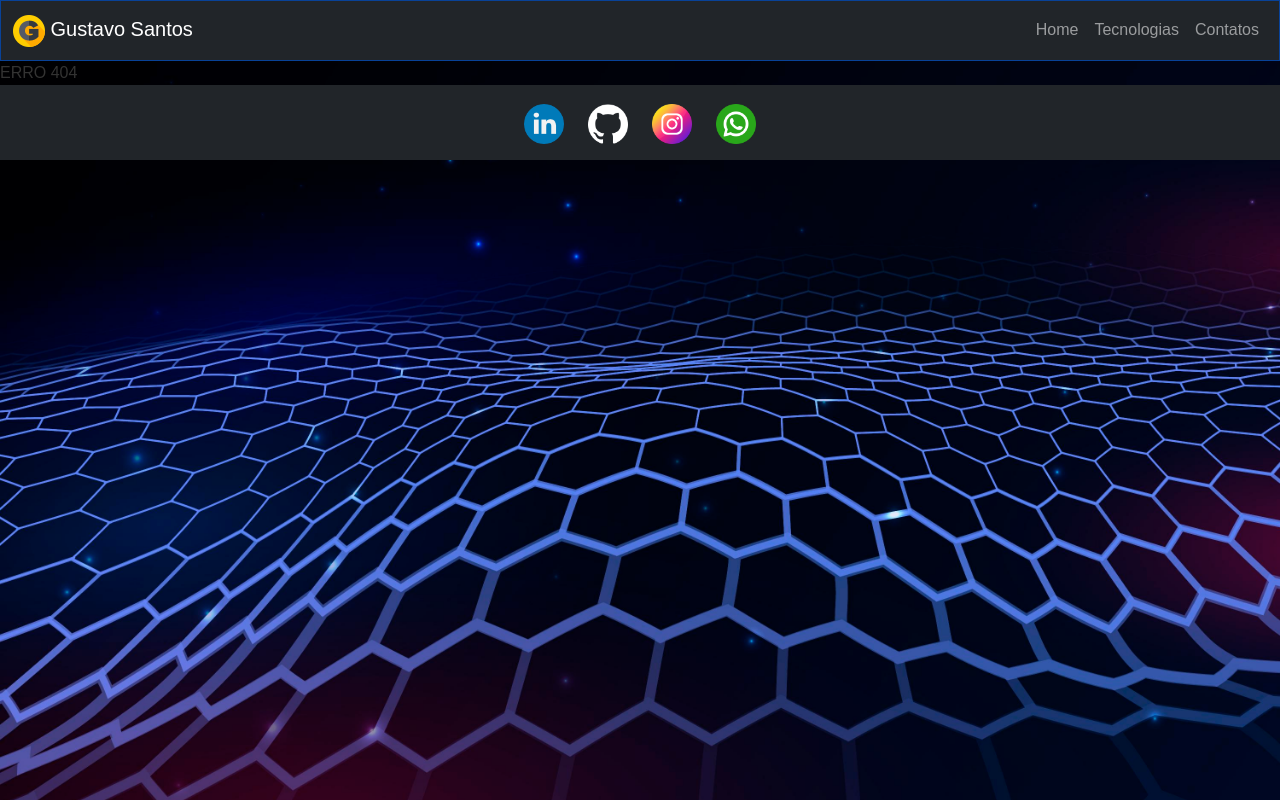
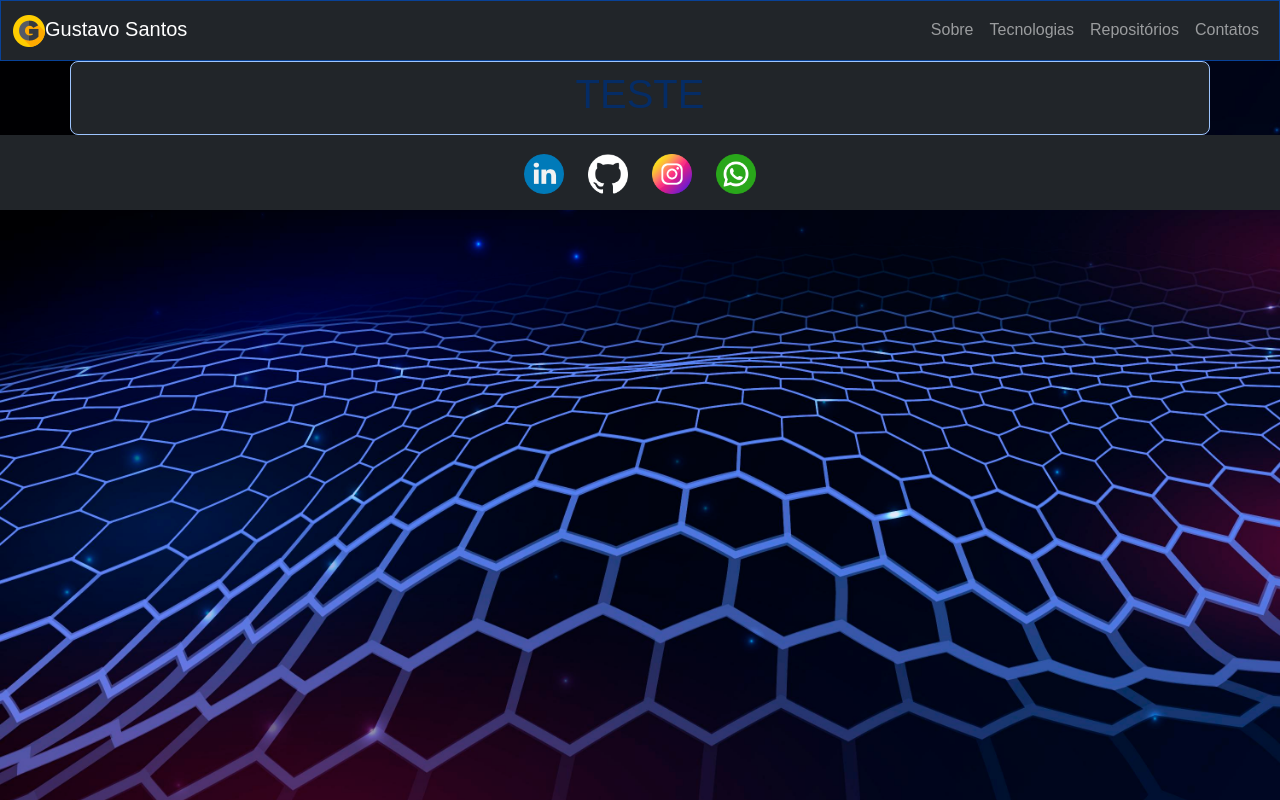
Before and after one commit to Gustavo1701/portifolio-pessoal-react, a React (Vite) app: page /repositorios in a window 1280 px wide. Before the commit this address had no page. Built offline with nearby package versions, Linux system fonts and the light colour scheme.

Commit message:
Adicionando arquivo e rotas para o repositorio

```diff
--- a/src/Pages/Layout.jsx
+++ b/src/Pages/Layout.jsx
@@ -10,26 +10,27 @@ function MenuNavegacao() {
     return (
 
         <nav id='navbar' className="navbar navbar-expand-lg text-primary-emphasis bg-dark border border-primary-subtle" data-bs-theme="dark">
+
             <div className="container-fluid">
-                {/* Logo e Nome */}
+
                 <Link className="navbar-brand" to="/">
-                    <img src={logo} alt="logo" className="mr-2" /> {/* Adicionando classe Bootstrap para margem à direita */}
+                    <img src={logo} alt="logo" className="mr-2" />
                     Gustavo Santos
                 </Link>
 
-                {/* Botão de Colapso (Navbar Toggler) */}
+
                 <button className="navbar-toggler d-lg-none" type="button" data-bs-toggle="collapse"
                     data-bs-target="#navbarNav" aria-controls="navbarNav" aria-expanded="false"
                     aria-label="Toggle navigation">
                     <span className="navbar-toggler-icon"></span>
                 </button>
 
-                {/* Menu de Navegação */}
+
                 <div className="collapse navbar-collapse justify-content-end" id="navbarNav">
                     <ul className="navbar-nav">
                         <li className="nav-item">
                             <Link className="nav-link" aria-current="page" to="/">
-                                Home
+                                Sobre
                             </Link>
                         </li>
                         <li className="nav-item">
@@ -38,13 +39,21 @@ function MenuNavegacao() {
                             </Link>
                         </li>
                         <li className="nav-item">
+                            <Link className="nav-link" to="/repositorios">
+                                Repositórios
+                            </Link>
+                        </li>
+                        <li className="nav-item">
                             <Link className="nav-link" to="/contatos">
                                 Contatos
                             </Link>
                         </li>
                     </ul>
+
                 </div>
+
             </div>
+
         </nav>
     );
 }
--- /dev/null
+++ b/src/Pages/Repositorios.jsx
@@ -0,0 +1,13 @@
+import React from "react";
+
+const Repositorios = () => {
+    return (
+        <>
+            <div className="align-items-center justify-content-center p-2 d-flex container text-primary-emphasis bg-dark border border-primary-subtle rounded-3">
+                <h1>TESTE</h1>
+            </div>
+        </>
+    )
+}
+
+export default Repositorios;
--- a/src/main.jsx
+++ b/src/main.jsx
@@ -1,10 +1,11 @@
-import React from 'react'
-import ReactDOM from 'react-dom/client'
+import React from 'react';
+import ReactDOM from 'react-dom/client';
 import { BrowserRouter, Route, Routes } from 'react-router-dom';
-import Layout from './Pages/Layout'
-import Home from './Pages/Home'
-import Tecnologias from './Pages/Tecnologias'
-import Contatos from './Pages/Contatos'
+import Layout from './Pages/Layout';
+import Home from './Pages/Home';
+import Tecnologias from './Pages/Tecnologias';
+import Repositorios from './Pages/Repositorios';
+import Contatos from './Pages/Contatos';
 import NoPage from './Pages/NoPage';
 import './index.css';
 
@@ -18,6 +19,7 @@ export default function App() {
           <Route path="/" element={<Layout />}>
             <Route index element={<Home />} />
             <Route path="tecnologias" element={<Tecnologias />} />
+            <Route path="repositorios" element={<Repositorios />} />
             <Route path="contatos" element={<Contatos />} />
             <Route path="*" element={<NoPage />} />
           </Route>
```
